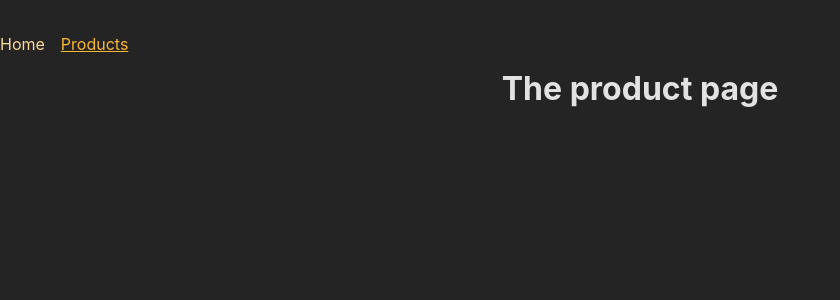
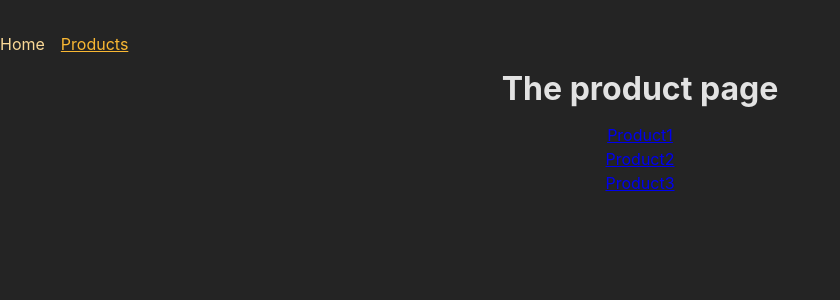
Before and after one commit to pranay2508/react-router, a React (Create React App) app: page /products in a window 1280 px wide. Shown: the top 300 px of the page, without its empty margins (0-840 px from the left). Built offline with nearby package versions, Linux system fonts and the light colour scheme.

Commit message:
react-routing

```diff
--- a/src/pages/Home.js
+++ b/src/pages/Home.js
@@ -9,7 +9,7 @@
   return (
     <>
       <h1>my homepage</h1>
-      <p>Go to  <Link to="/products"> the list of products</Link></p>
+      <p>Go to  <Link to="products"> the list of products</Link></p>
       <p>
         <button onClick = {navigateHandler}> Navigate</button>
       </p>
--- a/src/pages/Product.js
+++ b/src/pages/Product.js
@@ -1,8 +1,26 @@
-function ProductsPage(){
-    return(
+import { Link } from "react-router-dom";
 
-    <h1> The product page</h1>
+const PRODUCTS = [
+  { id: "p1", title: "Product1" },
+  { id: "p2", title: "Product2" },
+  { id: "p3", title: "Product3" },
+];
+function ProductsPage() {
+  return (
+    <>
+      <h1> The product page</h1>
+      <ul>
+        {PRODUCTS.map((prod) => (
+          <li key={prod.id}>
+            <Link to={`/products/${prod.id}`}>{prod.title}</Link>
+          </li>
+        ))}
+      </ul>
+    </>
+  );
+}
+export default ProductsPage;
 
 
-);}
-export default ProductsPage;
+//        / slash means absoulute path
+//        without slash means relative path
--- /dev/null
+++ b/src/pages/ProductDetail.js
@@ -0,0 +1,14 @@
+
+import {useParams} from 'react-router-dom';
+function ProductDetailPage(){
+    const params = useParams();
+
+    return (
+        <>
+            <h1> Product Details!</h1>;
+            <p>{params.productId}</p>
+        </>
+    )
+}
+
+export default ProductDetailPage;
```
Also changed, not shown: src/App.js (+5 -3 lines).
